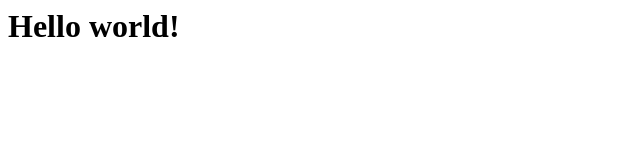
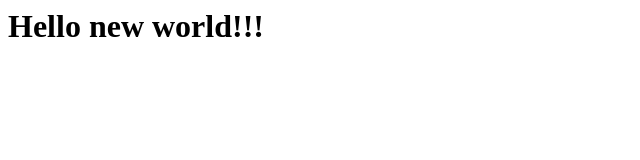
Before and after one commit to WebLineProjects/test2, a plain HTML site: page index.html in a window 1280 px wide. Shown: the whole page, without its empty margins (0-640 px from the left). Drawn offline with Linux system fonts and the light colour scheme.

Commit message:
test v1.1.0

```diff
--- a/index.html
+++ b/index.html
@@ -1 +1 @@
-<h1>Hello world!</h1>
+<h1>Hello new world!!!</h1>
```
